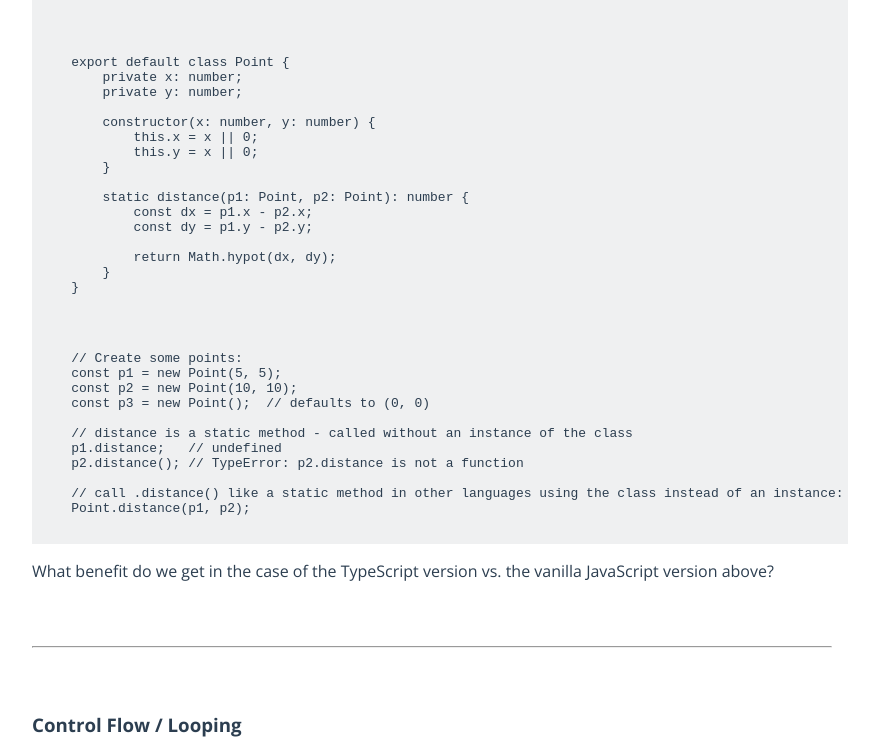
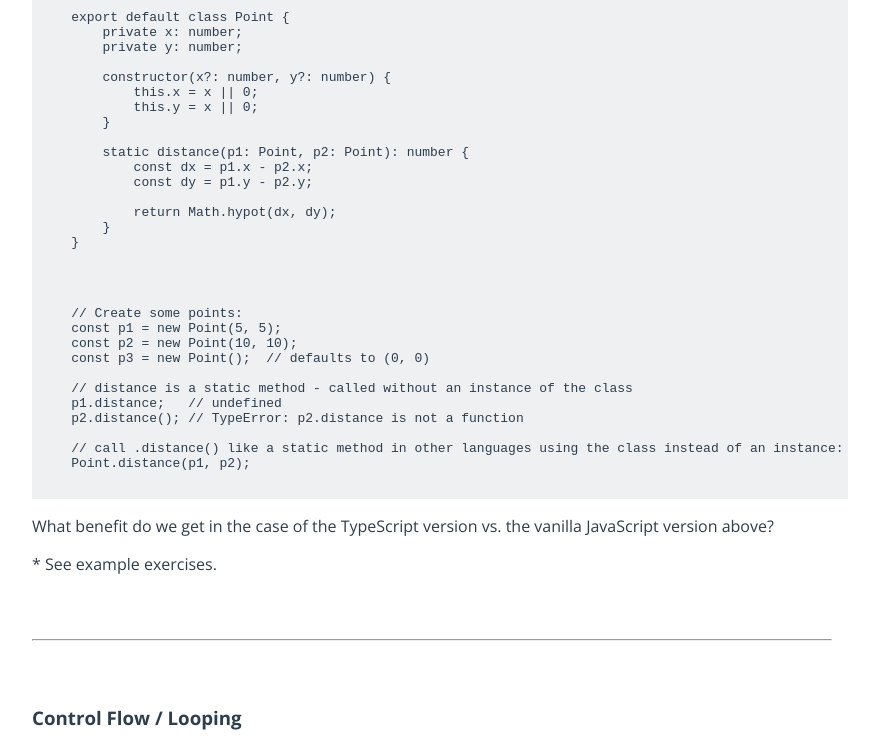
Before and after one commit to nickjg231/VueIntermediateDemo, a Vue app: page /JavaScript in a window 1280 px wide. Shown: the part 3681-4431 px from the top of the page, without its empty margins (208-1087 px from the left). Built offline with nearby package versions, Linux system fonts and the light colour scheme.

Commit message:
finish / cleanup JS stuff

```diff
--- a/src/components/JavascriptCrashCourse.vue
+++ b/src/components/JavascriptCrashCourse.vue
@@ -91,6 +91,8 @@
         <CodeSnippet :code="objectUse"></CodeSnippet>
 
         <p>What benefit do we get in the case of the TypeScript version vs. the vanilla JavaScript version above?</p>
+
+        <p>* See example exercises.</p>
         <hr>
 
         <h3>Control Flow / Looping</h3>
@@ -298,9 +300,6 @@ fetch('https://example.com/api/GetSomeData')
     private objectFromClass: string =
     `
     class Point {
-        x;
-        y;
-
         constructor(x, y) {
             this.x = x || 0;
             this.y = y || 0;
@@ -321,7 +320,7 @@ fetch('https://example.com/api/GetSomeData')
         private x: number;
         private y: number;
 
-        constructor(x: number, y: number) {
+        constructor(x?: number, y?: number) {
             this.x = x || 0;
             this.y = x || 0;
         }
```
